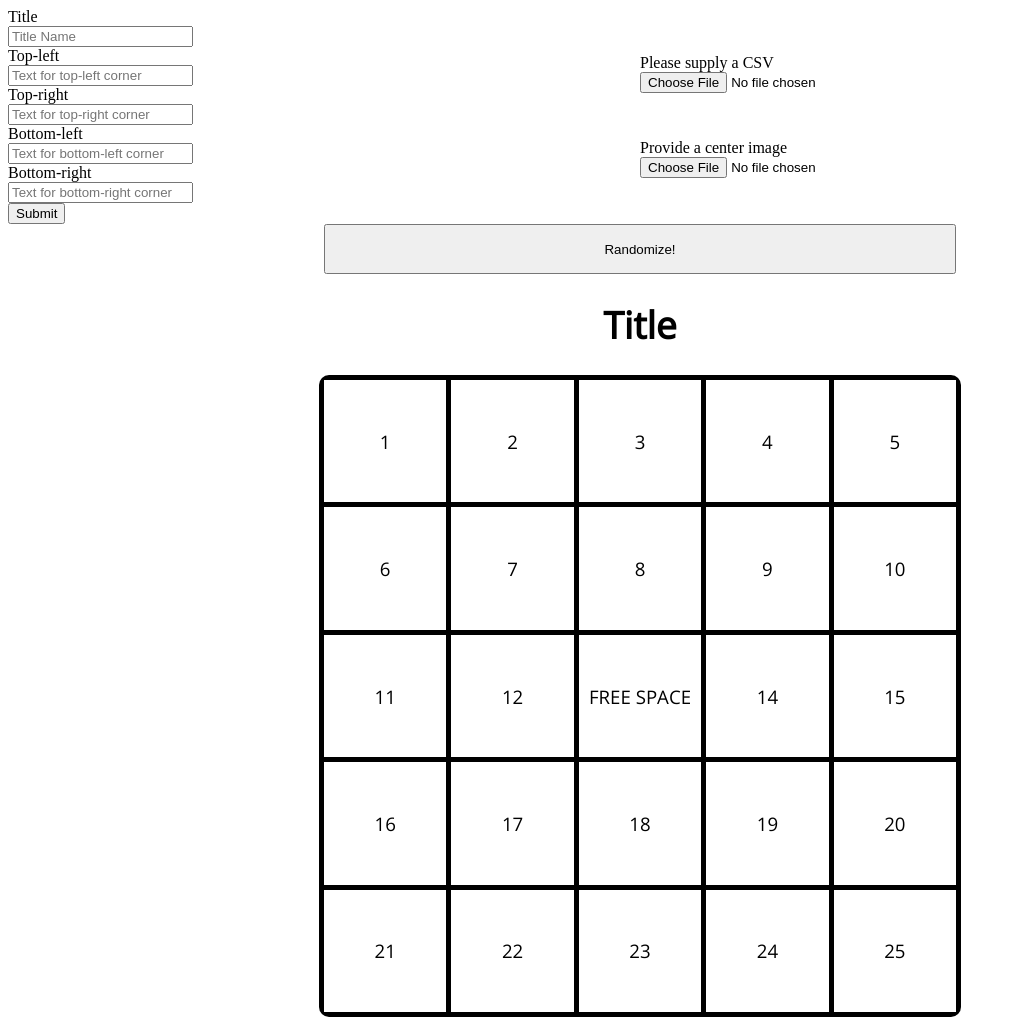
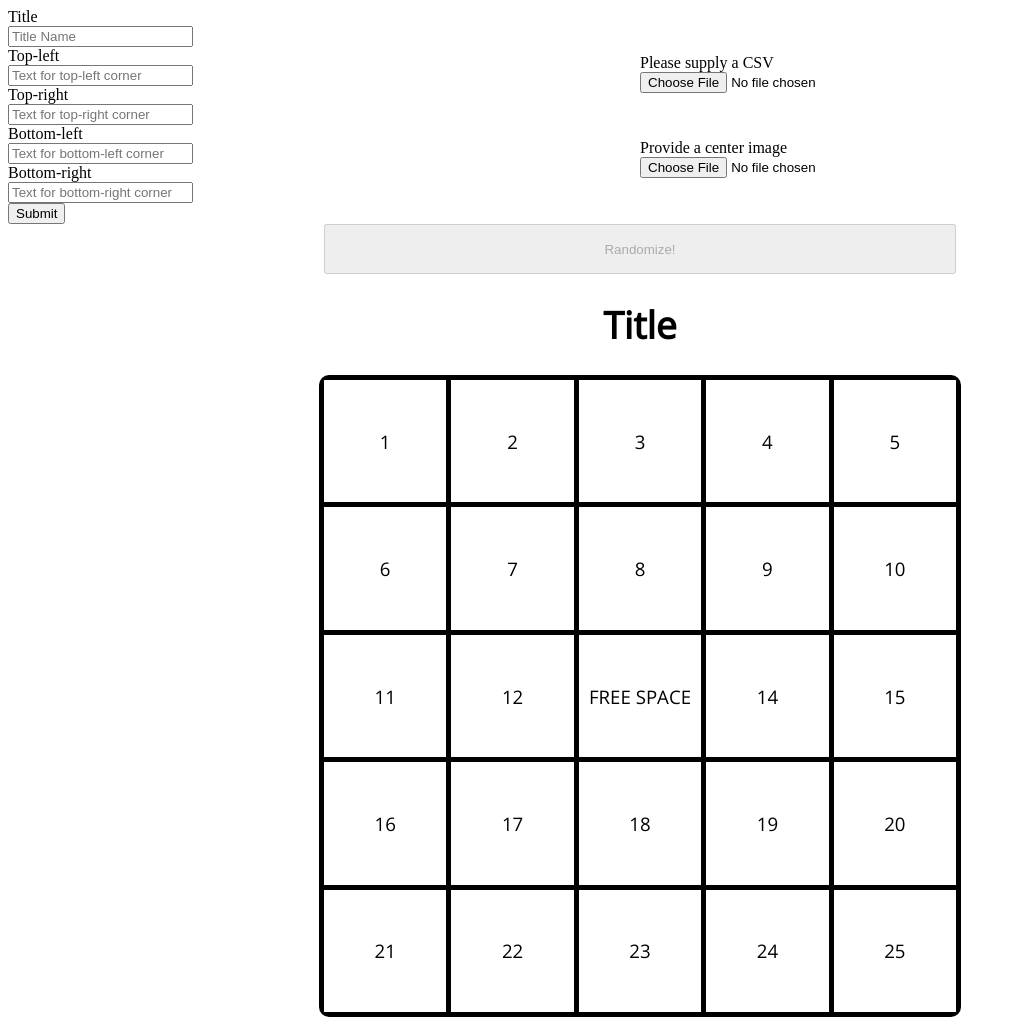
Before and after one commit to nathanwisla/bingo-card, a plain HTML site: page index.html in a window 1280 px wide. Shown: the top 1017 px of the page, without its empty margins (0-1016 px from the left). Drawn offline with nearby package versions, Linux system fonts and the light colour scheme.

Commit message:
Bugfix: disable randomize if there is no csv

```diff
--- a/index.html
+++ b/index.html
@@ -39,7 +39,7 @@
         </div>
 
         <input id="text-submit" type="button" value="Submit" style="width:min-content">
-        <input type="button" id="randomize" value="Randomize!" style="height:50px; width:50%; max-width:666px; grid-column-end:span 2; justify-self: center;">
+        <input id="randomize" type="button" value="Randomize!" disabled style="height:50px; width:50%; max-width:666px; grid-column-end:span 2; justify-self: center;">
     </div>
 
     <div class="page" style="display:flex; flex-direction:column; align-items:center;">
--- a/scripts/events.js
+++ b/scripts/events.js
@@ -47,6 +47,7 @@ text._5_5 = document.getElementById("cell-5-5");
 file.csv.onchange = () => {
     let reader = new FileReader();
     reader.readAsText(file.csv.files[0]);
+    button.random.disabled= false;
 
     reader.onload = (evt) => {
         file.csv_body = parse_csv(evt.target.result);
```
